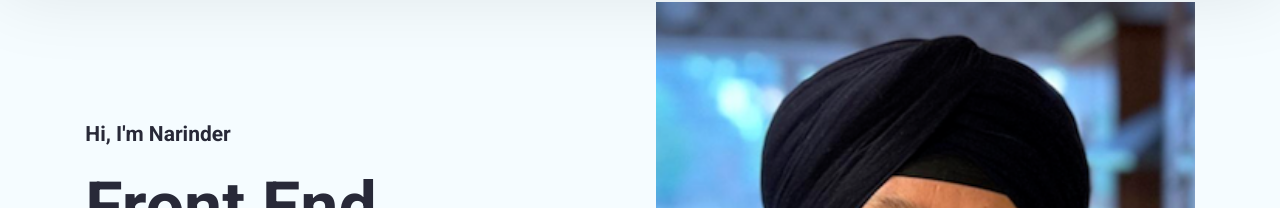
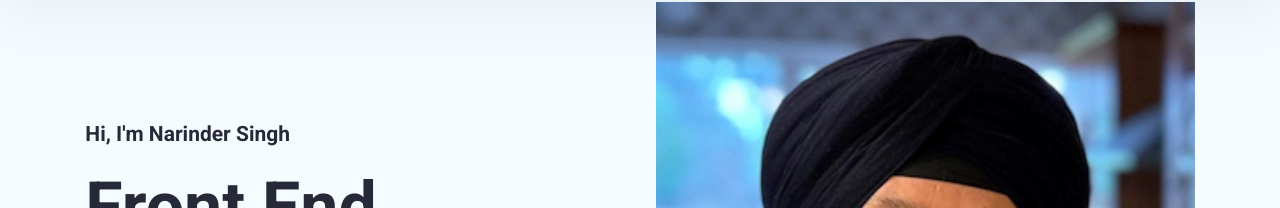
Before and after one commit to nasinghw/myreactportfolio, a React (Create React App) app: page / in a window 1280 px wide. Shown: the part 131-339 px from the top of the page. Built offline with nearby package versions, Linux system fonts and the light colour scheme.

Commit message:
index.jsx

```diff
--- a/src/Pages/Home/HeroSection.jsx
+++ b/src/Pages/Home/HeroSection.jsx
@@ -3,7 +3,7 @@ export default function HeroSection() {
     <section id="heroSection" className="hero--section">
       <div className="hero--section--content--box">
         <div className="hero--section--content">
-          <p className="section--title">Hi, I'm Narinder</p>
+          <p className="section--title">Hi, I'm Narinder Singh</p>
           <h1 className="hero--section--title">
             <span className="hero--section-title--color">Front End</span>{" "}
             <br />
```
